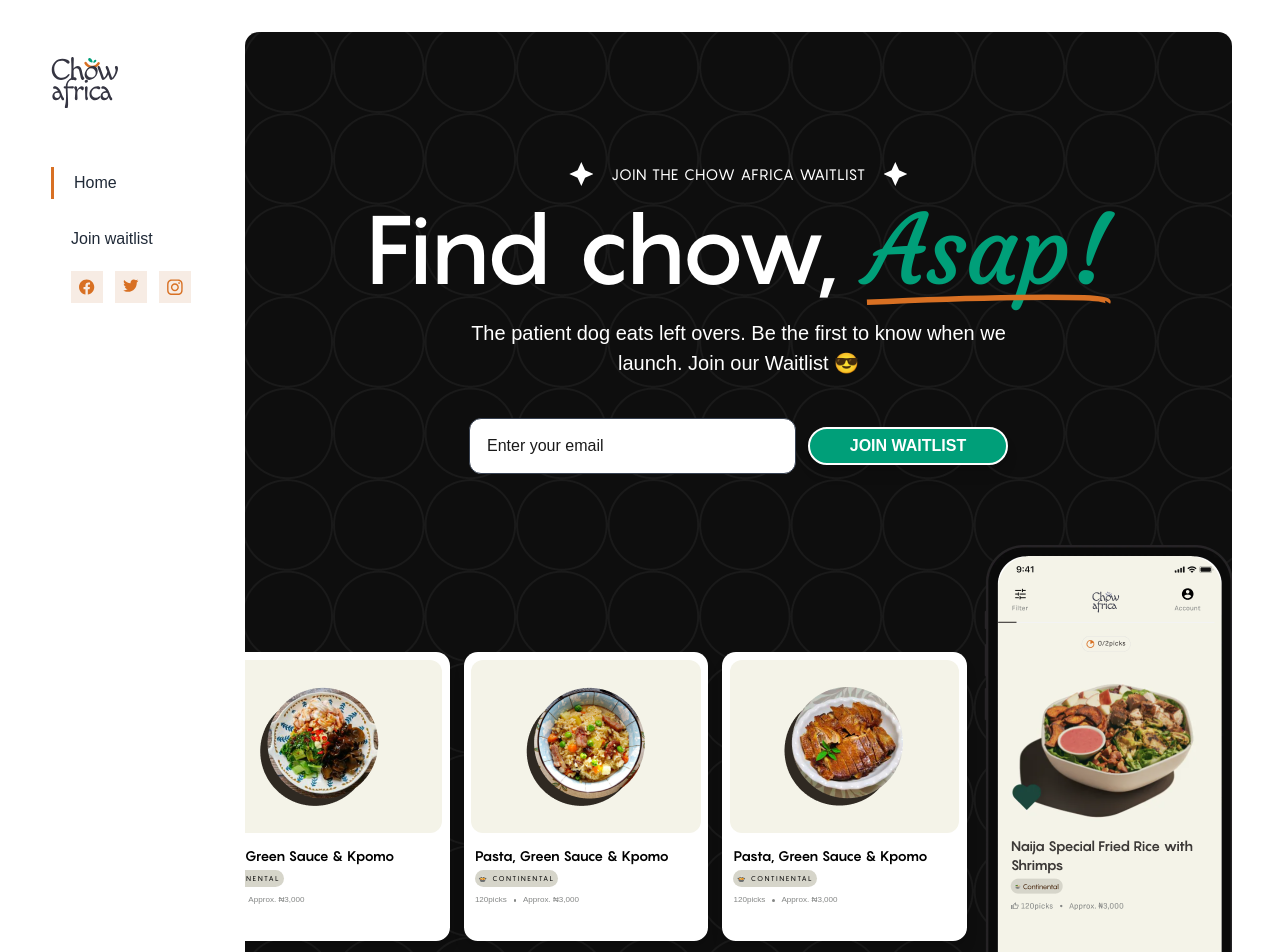
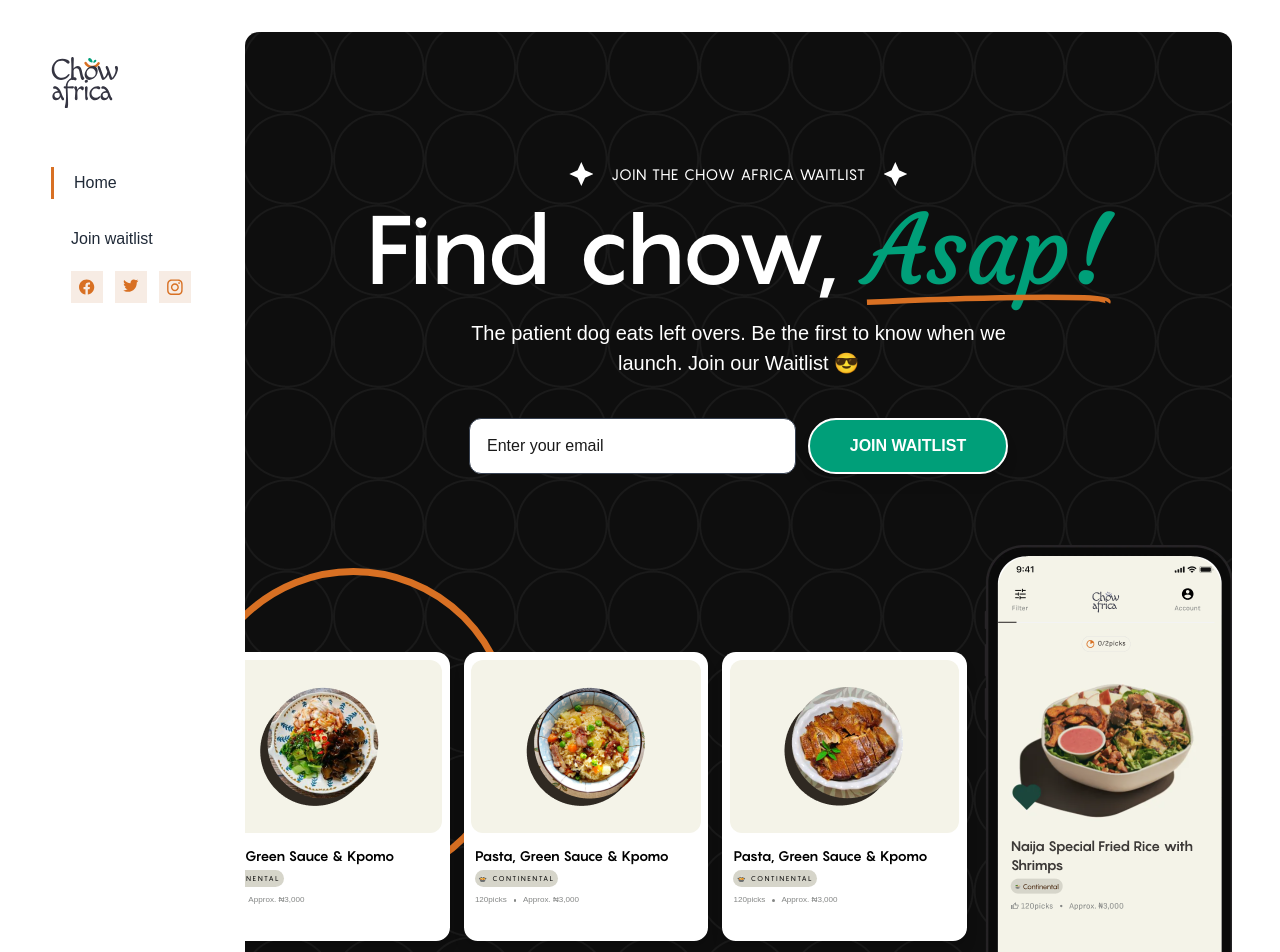
Before and after one commit to VSOLUTIONSE/Frontend-test, a Next.js app: page / in a window 1280 px wide. Shown: the top 952 px of the page. Built offline with nearby package versions, Linux system fonts and the light colour scheme; a web font is replaced by a local one.

Commit message:
chore: fine-tuning btn color

```diff
--- a/src/components/constants/Button.tsx
+++ b/src/components/constants/Button.tsx
@@ -6,16 +6,17 @@
   children: React.ReactNode;
   height?: string;
   width?: string;
+  color?: string
 };
 
 const Button = (props: Props) => {
-  const { onClick, height} = props;
+  const { onClick, height,color} = props;
   return (
     <button
       onClick={onClick}
-      className={`bg-primary-green shadow-lg border-2 cursor-pointer border-white text-white font-sans sm:tracking-[0.6px] uppercase sm:text-[12px] text-[16px] text-center leading-[24px] py-[5px] px-[16px] font-bold md:w-[200px] md:h-[${
+      className={`${color == "orange" && "bg-primary-orange"}  bg-primary-green  shadow-lg border-2 cursor-pointer  border-white text-white font-sans text-[16px] text-center md:leading-[24px] sm:tracking-[0.6px] uppercase sm:text-[12px] sm:py-[7px] sm:px-[16px] font-bold sm:h-auto  md:w-[200px] h-[${
         height ?? "56"
-      }px]  rounded-[56px] hover:bg-primary-green transition`}
+      }px]  rounded-[56px] hover:bg-primary-green`}
     >
       {props.children}
     </button>
--- a/src/components/home/HeroSection.tsx
+++ b/src/components/home/HeroSection.tsx
@@ -58,6 +58,13 @@
             <Button onClick={handleJoinWaitList}>Join Waitlist</Button>
           </form>
         </div>
+        <Image
+          src="/img/home/svg/orange-ellipse.svg"
+          width={268}
+          height={268}
+          alt="asap"
+          className="left-0 bottom-20 sm:hidden  sm:w-[109px] absolute"
+        />
         <HeroCards />
       </div>
     </section>
--- a/src/components/home/MobileNav.tsx
+++ b/src/components/home/MobileNav.tsx
@@ -19,7 +19,7 @@
         </div>
 
         <div className="flex items-center justify-center gap-x-[24px]">
-          <Button onClick={handleJoinWaitList}>Join Waitlist</Button>
+          <Button color="orange" onClick={handleJoinWaitList}>Join Waitlist</Button>
 
           <Icons
             src="/img/home/svg/menu-bar.svg"
```
Also changed, not shown: public/img/home/svg/orange-ellipse.svg (added).
